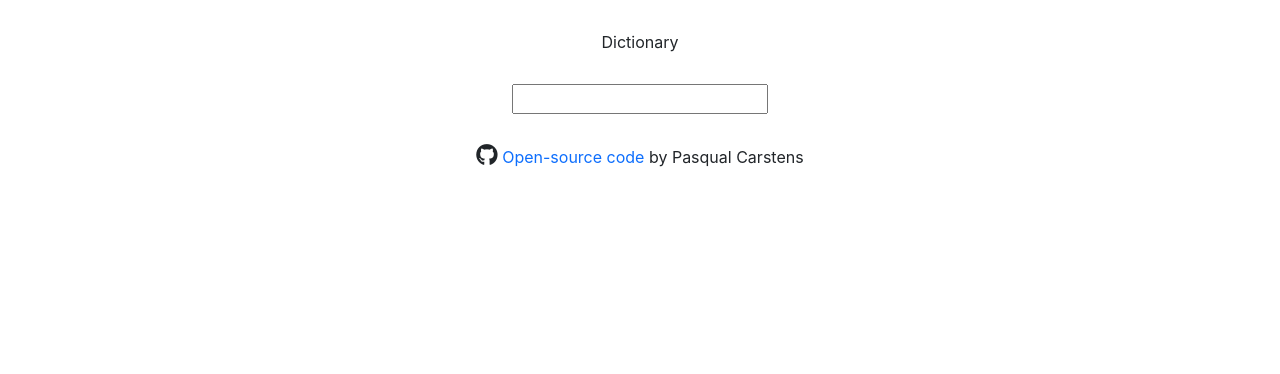
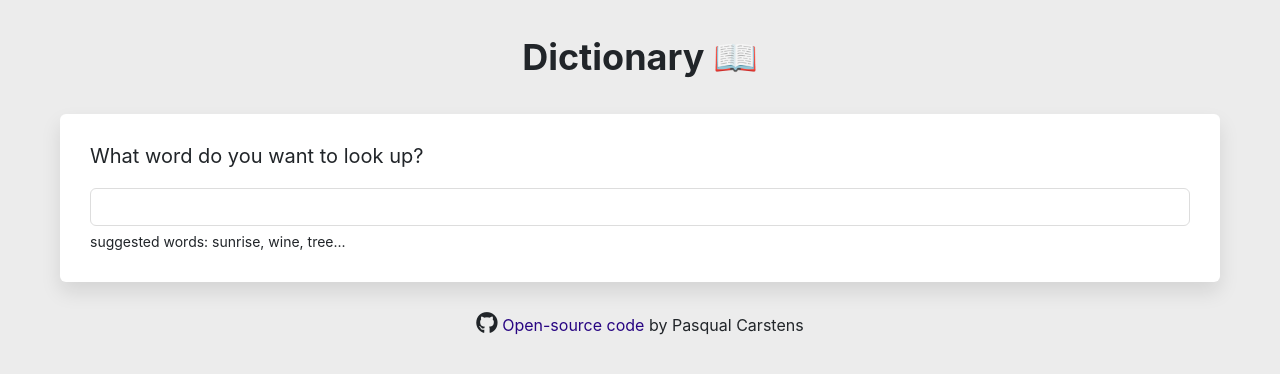
Before and after one commit to PasqualCarstens/react-dictionary-app, a React (Create React App) app: page / in a window 1280 px wide. Shown: the top 374 px of the page. Built offline with nearby package versions, Linux system fonts and the light colour scheme.

Commit message:
Styled the application

```diff
--- a/src/App.css
+++ b/src/App.css
@@ -1,6 +1,16 @@
+body {
+  background: #ececec;
+}
+
+a {
+  color: #280582;
+}
+
 .App-header {
   margin: 30px 0;
   text-align: center;
+  font-size: 36px;
+  font-weight: bold;
 }
 
 .App-footer {
--- a/src/App.js
+++ b/src/App.js
@@ -5,7 +5,7 @@ export default function App() {
   return (
     <div className="App">
       <div clssName="container">
-        <header className="App-header">Dictionary</header>
+        <header className="App-header">Dictionary 📖</header>
         <Dictionary />
         <footer className="App-footer">
           <i className="fab fa-github github-icon"></i>{" "}
--- a/src/Dictionary.css
+++ b/src/Dictionary.css
@@ -0,0 +1,26 @@
+.Dictionary h1 {
+  font-size: 20px;
+  font-weight: normal;
+  margin-bottom: 20px;
+}
+
+.Dictionary section {
+  background: white;
+  padding: 30px;
+  border-radius: 6px;
+  margin: 20px 60px;
+  box-shadow: 0 10px 20px rgb(0 0 0 / 10%);
+}
+
+.Dictionary input {
+  width: 100%;
+  border-radius: 6px;
+  padding: 6px 4px;
+  border: 1px solid #ddd;
+  color: #333;
+}
+
+.Dictionary .hint {
+  font-size: 14px;
+  margin-top: 5px;
+}
--- a/src/Dictionary.js
+++ b/src/Dictionary.js
@@ -25,9 +25,13 @@ export default function Dictionary() {
 
   return (
     <div className="Dictionary">
-      <form onSubmit={search} className="text-center">
-        <input type="search" onChange={handleKeywordChange} />
-      </form>
+      <section>
+        <h1>What word do you want to look up?</h1>
+        <form onSubmit={search} className="text-center">
+          <input type="search" onChange={handleKeywordChange} />
+        </form>
+        <div className="hint">suggested words: sunrise, wine, tree...</div>
+      </section>
       <Results results={results} />
     </div>
   );
--- /dev/null
+++ b/src/Meaning.css
@@ -0,0 +1,11 @@
+.Meaning h3 {
+  font-size: 24px;
+  line-height: 1.5;
+  font-weight: bold;
+}
+
+.Meaning .example {
+  color: #70757a;
+  font-style: italic;
+  margin-top: 10px;
+}
--- a/src/Meaning.js
+++ b/src/Meaning.js
@@ -1,5 +1,6 @@
 import React from "react";
 import Synonyms from "./Synonyms";
+import "./Meaning.css";
 
 export default function Meaning(props) {
   return (
@@ -8,14 +9,9 @@ export default function Meaning(props) {
       {props.meaning.definitions.map(function (definition, index) {
         return (
           <div key={index}>
-            <p>
-              <strong>Definition: </strong>
-              {definition.definition}
-              <br />
-              <strong>Example: </strong>
-              <em> {definition.example} </em>
-              <Synonyms synonyms={definition.synonyms} />
-            </p>
+            <div className="definition">{definition.definition}</div>
+            <div className="example">{definition.example}</div>
+            <Synonyms synonyms={definition.synonyms} />
           </div>
         );
       })}
--- /dev/null
+++ b/src/Phonetic.css
@@ -0,0 +1,25 @@
+.Phonetic {
+  margin: 20px 0;
+}
+
+.Phonetic a {
+  border: 1px solid #ddd;
+  text-decoration: none;
+  padding: 10px 20px;
+  font-size: 14px;
+  font-weight: bold;
+  margin-right: 10px;
+  border-radius: 20px;
+  transition: all 150ms ease-in-out;
+}
+
+.Phonetic a:hover {
+  background: #280582;
+  color: white;
+  border: 1px solid #280582;
+}
+
+.Phonetic .text {
+  opacity: 0.7;
+  font-weight: bold;
+}
--- a/src/Phonetic.js
+++ b/src/Phonetic.js
@@ -1,4 +1,5 @@
 import React from "react";
+import "./Phonetic.css";
 
 export default function Phonetic(props) {
   return (
@@ -6,8 +7,7 @@ export default function Phonetic(props) {
       <a href={props.phonetic.audio} target="_blank" rel="noreferrer">
         Listen
       </a>
-      <br />
-      {props.phonetic.text}
+      <span className="text">{props.phonetic.text}</span>
     </div>
   );
 }
--- /dev/null
+++ b/src/Results.css
@@ -0,0 +1,5 @@
+.Results h2 {
+  font-size: 36px;
+  font-weight: bold;
+  line-height: 1.5;
+}
--- a/src/Results.js
+++ b/src/Results.js
@@ -1,11 +1,13 @@
 import React from "react";
 import Meaning from "./Meaning";
 import Phonetic from "./Phonetic";
+import "./Results.css";
 
 export default function Results(props) {
   if (props.results) {
     return (
       <div className="Results">
+        <section>
           <h2>{props.results.word}</h2>
           {props.results.phonetics.map(function (phonetic, index) {
             return (
@@ -14,11 +16,12 @@ export default function Results(props) {
               </div>
             );
           })}
+        </section>
         {props.results.meanings.map(function (meaning, index) {
           return (
-            <div key={index}>
+            <section key={index}>
               <Meaning meaning={meaning} />
-            </div>
+            </section>
           );
         })}
       </div>
--- /dev/null
+++ b/src/Synonyms.css
@@ -0,0 +1,10 @@
+.Synonyms {
+  margin: 20px 0 0;
+  padding: 0;
+}
+
+.Synonyms li {
+  font-size: 13px;
+  display: inline-block;
+  padding-right: 15px;
+}
--- a/src/Synonyms.js
+++ b/src/Synonyms.js
@@ -1,4 +1,5 @@
 import React from "react";
+import "./Synonyms.css";
 
 export default function Synonyms(props) {
   if (props.synonyms) {
```
Lines whose indentation alone changed are shown as unchanged.
